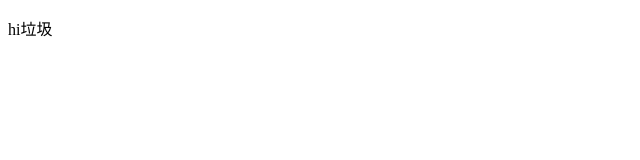
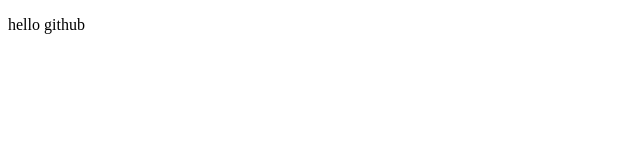
Before and after one commit to B10956035/B10956035, a plain HTML site: page index.html in a window 1280 px wide. Shown: the full height of the page, 0-640 px from the left. Drawn offline with Linux system fonts and the light colour scheme.

Commit message:
ver 0.02

```diff
--- a/index.html
+++ b/index.html
@@ -10,8 +10,10 @@
 
 <body>
     <p>
-        hi垃圾
+        hello github
+
     </p>
 </body>
 
+
 </html>
```
